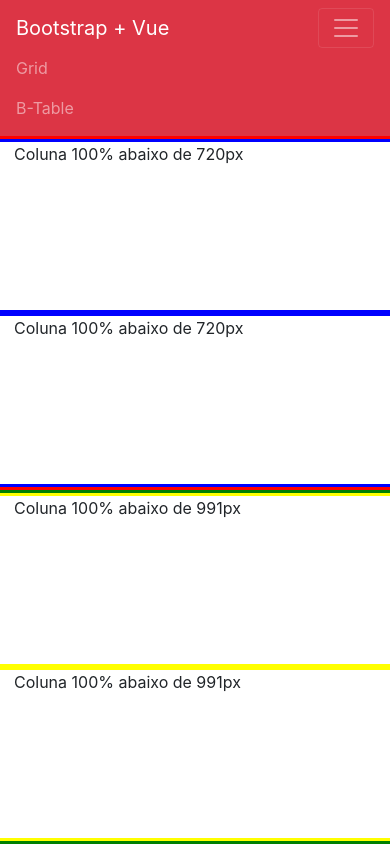
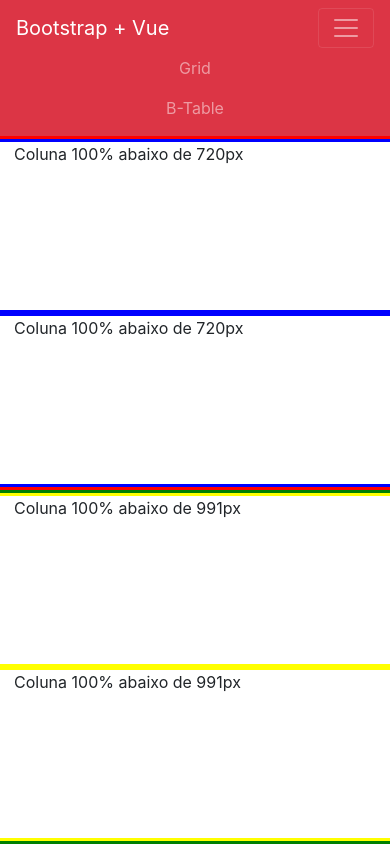
Before and after one commit to Marcos-Monte/bootstrap-notes, a Vue app: page / in a window 390 px wide. Both pictures are taken after a click on the button 346 px from the left and 28 px from the top of the page. Built offline with nearby package versions, Linux system fonts and the light colour scheme.

Commit message:
feat: melhoria na apresentação dos links no cabeçalho

```diff
--- a/src/components/Header.vue
+++ b/src/components/Header.vue
@@ -7,12 +7,12 @@
         <!-- Menu hamburguer da versão mobile -->
         <b-navbar-toggle target="nav-collapse"></b-navbar-toggle>
 
-        <!-- Links -->
+        <!-- Lista de Links -->
         <b-collapse class="justify-content-end" id="nav-collapse" is-nav>
+            <!-- Links -->
             <b-navbar-nav>
-                <b-nav-item to="/" tag="router-link">Grid</b-nav-item>
-                <b-nav-item to="/table" tag="router-link">B-Table</b-nav-item>
-
+                <b-nav-item class="d-flex justify-content-center" to="/" tag="router-link">Grid</b-nav-item>
+                <b-nav-item class="d-flex justify-content-center" to="/table" tag="router-link">B-Table</b-nav-item>
             </b-navbar-nav>
         </b-collapse>
 
```
